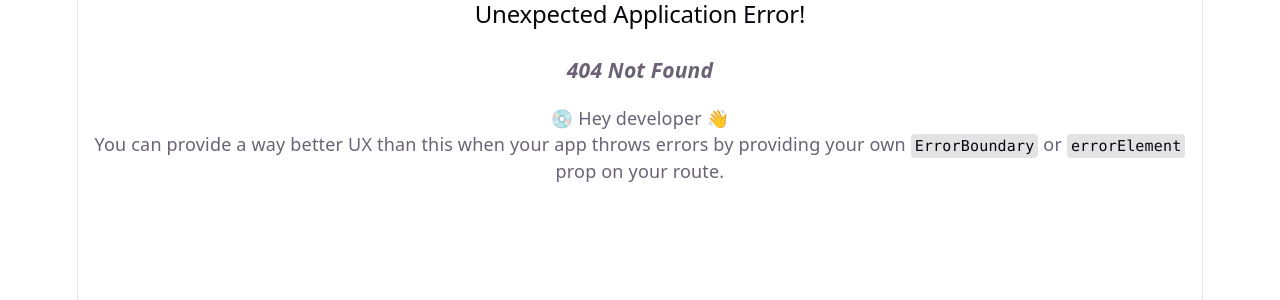
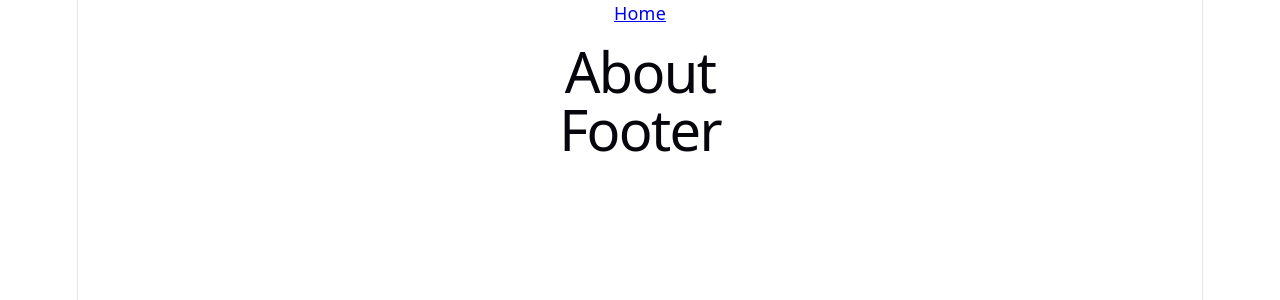
Before and after one commit to asik247/first-firebase, a React (Vite) app: page /about in a window 1280 px wide. Before the commit this address had no page. Shown: the top 300 px of the page. Built offline with nearby package versions, Linux system fonts and the light colour scheme.

Commit message:
Nested routes setup

```diff
--- /dev/null
+++ b/src/Components/Home/Home.jsx
@@ -0,0 +1,11 @@
+import React from 'react';
+
+const Home = () => {
+    return (
+        <div>
+            <h1>home</h1>
+        </div>
+    );
+};
+
+export default Home;
--- a/src/Components/Navbar/Navbar.jsx
+++ b/src/Components/Navbar/Navbar.jsx
@@ -1,9 +1,10 @@
 import React from 'react';
+import { Link } from 'react-router';
 
 const Navbar = () => {
     return (
         <div>
-            <h1>Navbar</h1>
+           <Link>Home</Link>
         </div>
     );
 };
--- a/src/Routes/Routes.jsx
+++ b/src/Routes/Routes.jsx
@@ -1,14 +1,17 @@
 import { createBrowserRouter } from "react-router";
 import Root from "../Root/Root";
 import About from "../Components/About/About";
+import LogIn from "../Components/Login/LogIn";
+import Home from "../Components/Home/Home";
 
 const router = createBrowserRouter([
     {
         path:'/',
         Component:Root,
         children:[
-            {index:true,Component:About},
-            {}
+            {index:true,Component:Home},
+            {path:'about',Component:About},
+            {path:'login',Component:LogIn}
         ]
     }
 ])
```
